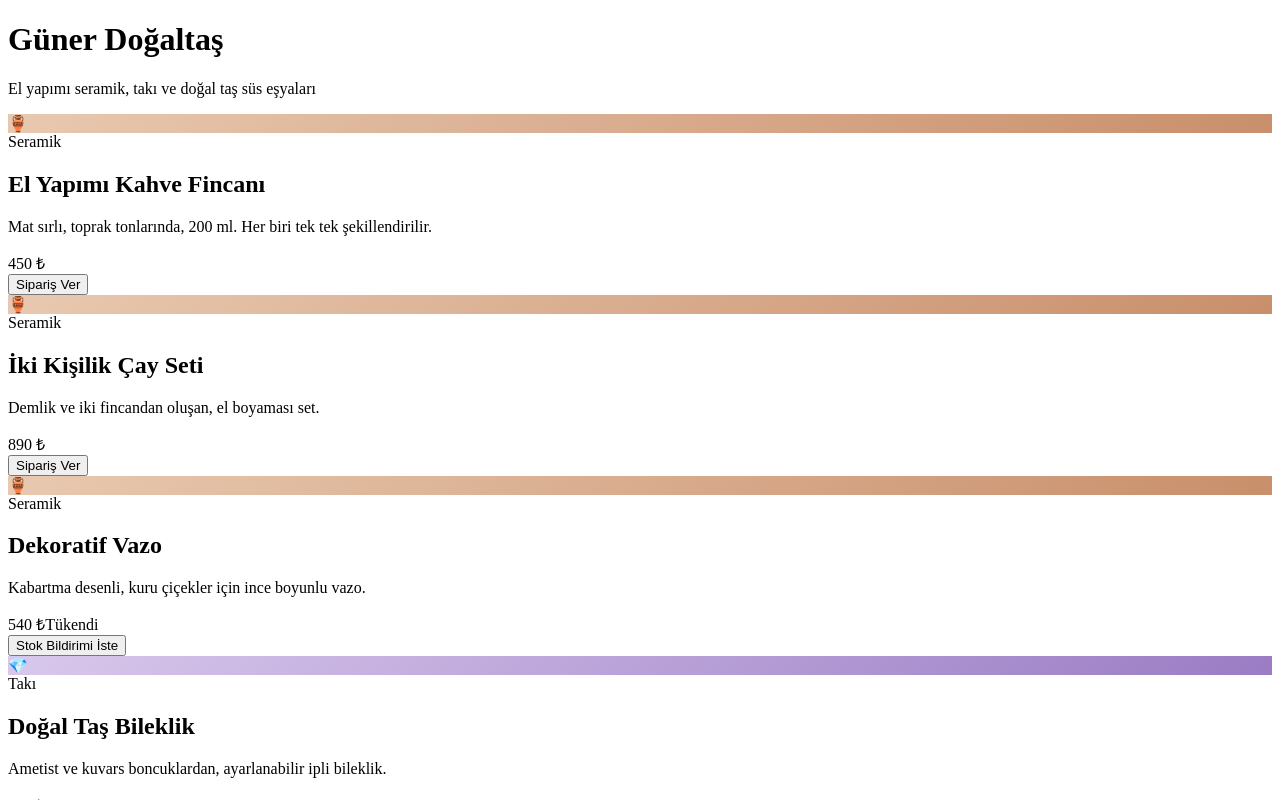
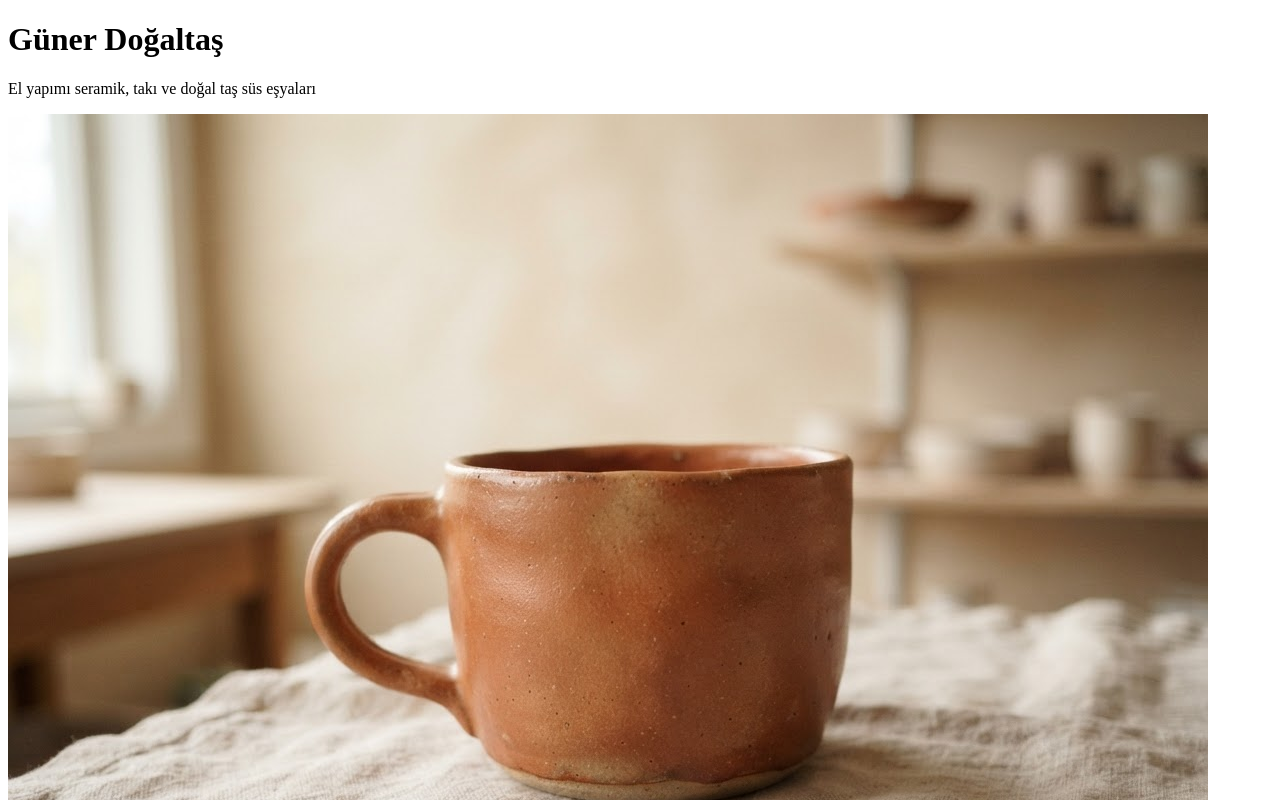
Before and after one commit to hhakanguner-droid/AtolyeKart, a React (Vite) app: page / in a window 1280 px wide. Shown: the top 800 px of the page. Built offline with nearby package versions, Linux system fonts and the light colour scheme; no server answers; the HTML template or start-up script is replaced by a standard one.

Commit message:
Ürün görselleri: p1 için fotoğraf, ProductImage'a src desteği
Co-Authored-By: Claude Sonnet 5.5 <noreply@anthropic.com>
Claude-Session: https://claude.ai/code/session_01CjpyDWNqBcj1t2dUrXiL34

```diff
--- a/src/components/ProductCard.jsx
+++ b/src/components/ProductCard.jsx
@@ -4,12 +4,12 @@ import RequestForm from './RequestForm.jsx';
 import { orderPayload, stockPayload } from '../lib/webhook.js';
 
 export default function ProductCard({ product }) {
-  const { name, category, price, description, inStock } = product;
+  const { name, category, price, description, inStock, image } = product;
   const [open, setOpen] = useState(false);
 
   return (
     <article className={`card${inStock ? '' : ' card--soldout'}`}>
-      <ProductImage category={category} name={name} />
+      <ProductImage category={category} name={name} src={image} />
       <div className="card-body">
         <span className="tag">{category}</span>
         <h2>{name}</h2>
--- a/src/components/ProductImage.jsx
+++ b/src/components/ProductImage.jsx
@@ -4,7 +4,10 @@ const looks = {
   'Doğal Taş': { emoji: '🪨', from: '#d4d4d4', to: '#8d8d8d' },
 };
 
-export default function ProductImage({ category, name }) {
+export default function ProductImage({ category, name, src }) {
+  if (src) {
+    return <img className="product-image product-image--photo" src={src} alt={name} loading="lazy" />;
+  }
   const look = looks[category] ?? looks['Doğal Taş'];
   return (
     <div
--- a/src/data/products.js
+++ b/src/data/products.js
@@ -1,5 +1,5 @@
 export const products = [
-  { id: 'p1', name: 'El Yapımı Kahve Fincanı', category: 'Seramik', price: 450, description: 'Mat sırlı, toprak tonlarında, 200 ml. Her biri tek tek şekillendirilir.', inStock: true },
+  { id: 'p1', name: 'El Yapımı Kahve Fincanı', category: 'Seramik', price: 450, description: 'Mat sırlı, toprak tonlarında, 200 ml. Her biri tek tek şekillendirilir.', inStock: true, image: '/images/p1.jpg' },
   { id: 'p2', name: 'İki Kişilik Çay Seti', category: 'Seramik', price: 890, description: 'Demlik ve iki fincandan oluşan, el boyaması set.', inStock: true },
   { id: 'p3', name: 'Dekoratif Vazo', category: 'Seramik', price: 540, description: 'Kabartma desenli, kuru çiçekler için ince boyunlu vazo.', inStock: false },
   { id: 'p4', name: 'Doğal Taş Bileklik', category: 'Takı', price: 320, description: 'Ametist ve kuvars boncuklardan, ayarlanabilir ipli bileklik.', inStock: true },
--- a/src/styles.css
+++ b/src/styles.css
@@ -108,3 +108,4 @@ body {
 .qr { text-align: center; padding: 32px 16px 48px; color: var(--muted); }
 .qr svg { padding: 10px; background: #fff; border-radius: 12px; box-shadow: 0 2px 8px rgba(0, 0, 0, 0.06); }
 .qr p { margin: 12px 0 0; font-size: 0.9rem; }
+.product-image--photo { display: block; width: 100%; object-fit: cover; }
```
Also changed, not shown: public/images/p1.jpg (added).
